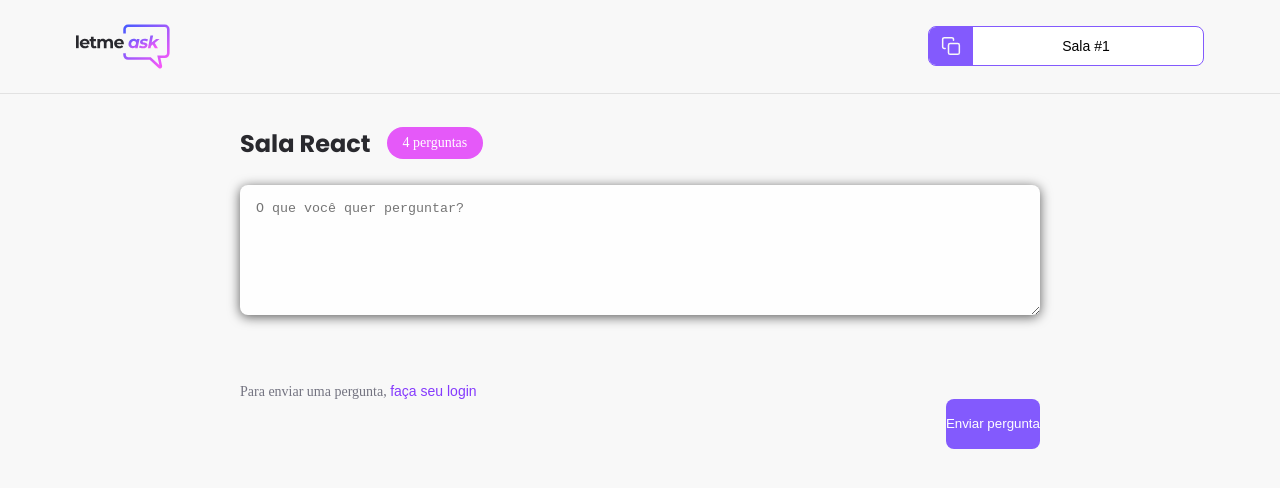
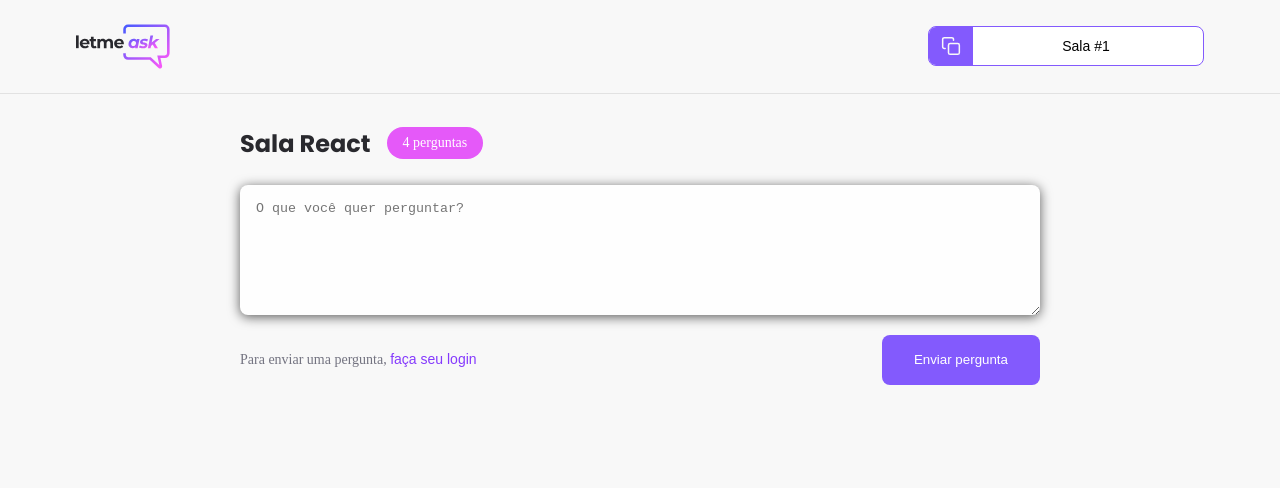
Before and after one commit to Wesley-wsl/letMeAsk, a React (Create React App) app: page /rooms/1 in a window 1280 px wide. Shown: the top 488 px of the page. Built offline with nearby package versions, Linux system fonts and the light colour scheme; no server answers.

Commit message:
:coffin: refactor: Remove dead code.
dead code removed in styles from button component, margin-top useless.

```diff
--- a/src/styles/button.scss
+++ b/src/styles/button.scss
@@ -1,5 +1,4 @@
 .button {
-    margin-top: 64px;
     height: 50px;
     font-weight: 500;
     background-color: #835AFD;
@@ -9,6 +8,7 @@
     display: flex;
     justify-content: center;
     align-items: center;
+    padding: 0 32px;
 
     cursor: pointer;
     border: 0;
```
